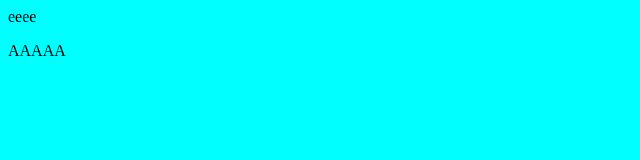
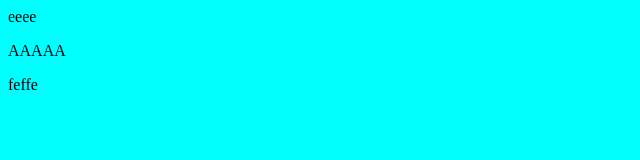
Before and after one commit to ZhenyaKhomich/newProject, a plain HTML site: page index.html in a window 1280 px wide. Shown: the full height of the page, 0-640 px from the left. Drawn offline with Linux system fonts and the light colour scheme.

Commit message:
addded span

```diff
--- a/index.html
+++ b/index.html
@@ -10,6 +10,7 @@
 <body>
     <div>eeee</div>
     <p>AAAAA</p>
+    <span>feffe</span>
     <script src="src/script.js"></script>
 </body>
 </html>
```
